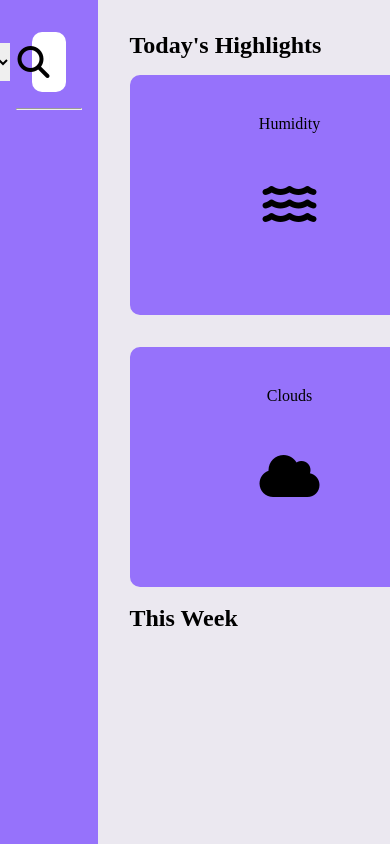
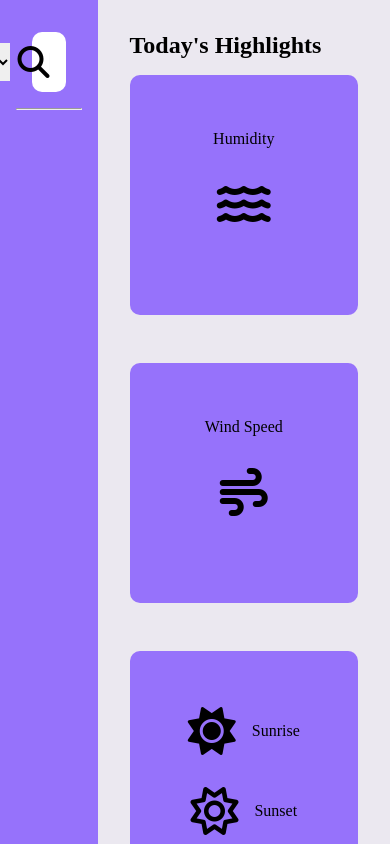
Before and after one commit to SaurabhKuntal110/Weather-App, a plain HTML site: page index.html in a window 390 px wide. Drawn offline with Linux system fonts and the light colour scheme.

Commit message:
responsive css

```diff
--- a/style.css
+++ b/style.css
@@ -57,17 +57,27 @@ body{
     background-color: #EBE8F0;
     overflow: auto;
 }
-.highlights{
+/* .highlights{
     display: grid;
     grid-template-columns: repeat(3,20rem);
     grid-auto-flow: row;
     row-gap: 2rem;
     column-gap: 3.5rem;
     padding-top: 1rem;
+} */
+.highlights{
+    display: flex;
+    justify-content: space-evenly;
+    flex-wrap: wrap;
+    gap: 3rem;
+    padding-top: 1rem;
 }
 .highlights div{
     height: 15rem;
-    display: grid;
+    width: 20rem;
+    display: flex;
+    flex-direction: column;
+    gap: 2rem;
     align-items: center;
     justify-content: center;
     text-align: center;
```
